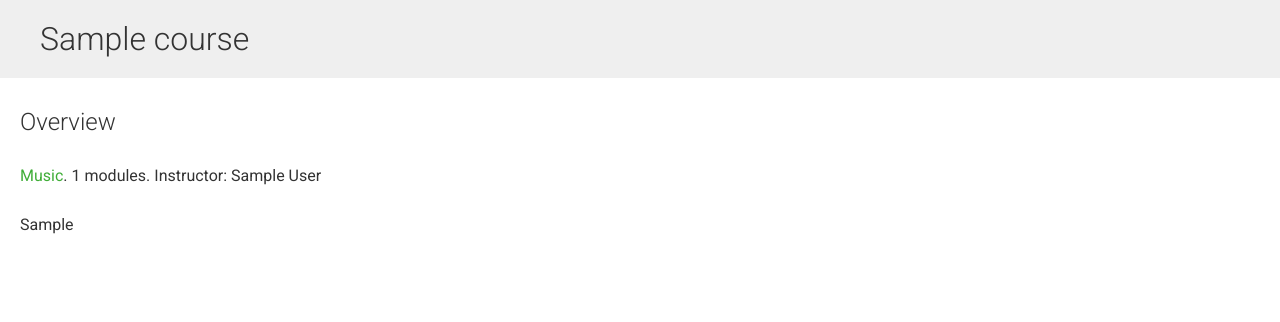
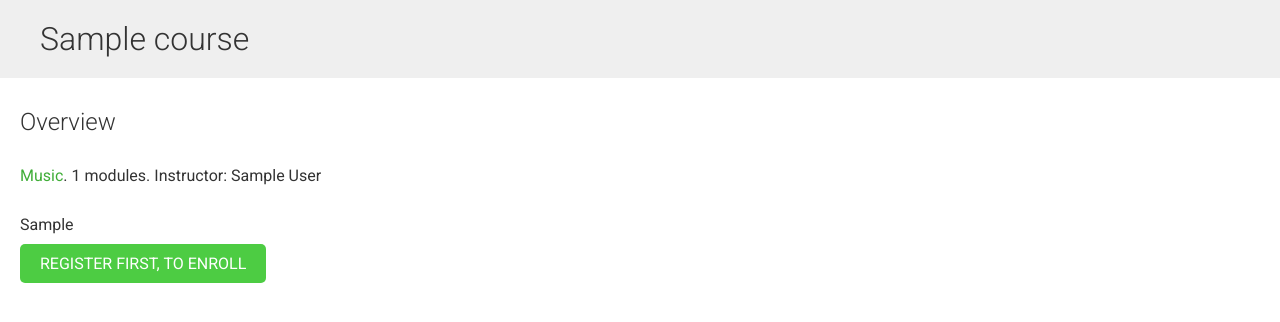
Before and after one commit to eazariDev/e-learning-platform, a Django app: a page that uses courses/templates/courses/course/detail.html in a window 1280 px wide. Shown: the part 54-376 px from the top of the page. Run offline with Django 5.2, Linux system fonts and the light colour scheme; data comes from the database, SQL or seed files in the repository; tables that the repository leaves empty hold one stand-in row (values such as "Sample post").

Commit message:
implement students enrollment in courses

```diff
--- a/courses/models.py
+++ b/courses/models.py
@@ -39,6 +39,13 @@ class Course(models.Model):
     slug = models.SlugField(max_length=200, unique=True)
     overview = models.TextField()
     created = models.DateTimeField(auto_now_add=True)
+
+    students = models.ManyToManyField(
+        User,
+        related_name='courses_joined',
+        blank=True
+    )
+
 
     class Meta:
         ordering = ['-created']
--- a/courses/templates/courses/course/detail.html
+++ b/courses/templates/courses/course/detail.html
@@ -19,6 +19,17 @@
                 Instructor: {{object.owner.get_full_name}}
             </p>
             {{object.overview|linebreaks}}
+            {% if request.user.is_authenticated %}
+                <form action="{% url "student_enroll_course" %}" method="post">
+                    {{enroll_form}}
+                    {% csrf_token %}
+                    <input type="submit" value="Enroll now">
+                </form>
+            {% else %}
+                <a href="{% url "student_registration" %}" class="button">
+                    Register first, to enroll
+                </a>
+            {% endif %}
         </div>
     {% endwith %}
 {% endblock content %}
--- a/courses/views.py
+++ b/courses/views.py
@@ -23,6 +23,7 @@ from .models import Subject
 
 from django.views.generic.detail import DetailView
 
+from students.forms import CourseEnrollForm
 
 
 class OwnerMixin:
@@ -249,3 +250,11 @@ class CourseListView(TemplateResponseMixin, View):
 class CourseDetailView(DetailView):
     model = Course
     template_name = 'courses/course/detail.html'
+
+    def get_context_data(self, **kwargs):
+        context = super().get_context_data(**kwargs)
+        context['enroll_form'] = CourseEnrollForm(
+            initial={'course': self.object}
+        )
+
+        return context
--- /dev/null
+++ b/students/forms.py
@@ -0,0 +1,16 @@
+# students/forms.py
+
+from django import forms
+from courses.models import Course
+
+
+class CourseEnrollForm(forms.Form):
+    course = forms.ModelChoiceField(
+        queryset=Course.objects.none(),
+        widget=forms.HiddenInput
+    )
+
+
+    def __init__ (self, *args, **kwargs):
+        super(CourseEnrollForm, self).__init__(*args, **kwargs)
+        self.fields['course'].queryset = Course.objects.all()
--- a/students/urls.py
+++ b/students/urls.py
@@ -12,5 +12,10 @@ urlpatterns = [
         name='student_registration'
     ),
 
+    path(
+        'enroll-course',
+        views.StudentEnrollCourseView.as_view(),
+        name='student_enroll_course'
+    ),
 
 ]
```
Also changed, not shown: students/views.py (+20 -0 lines), courses/migrations/0004_course_students.py (added).
